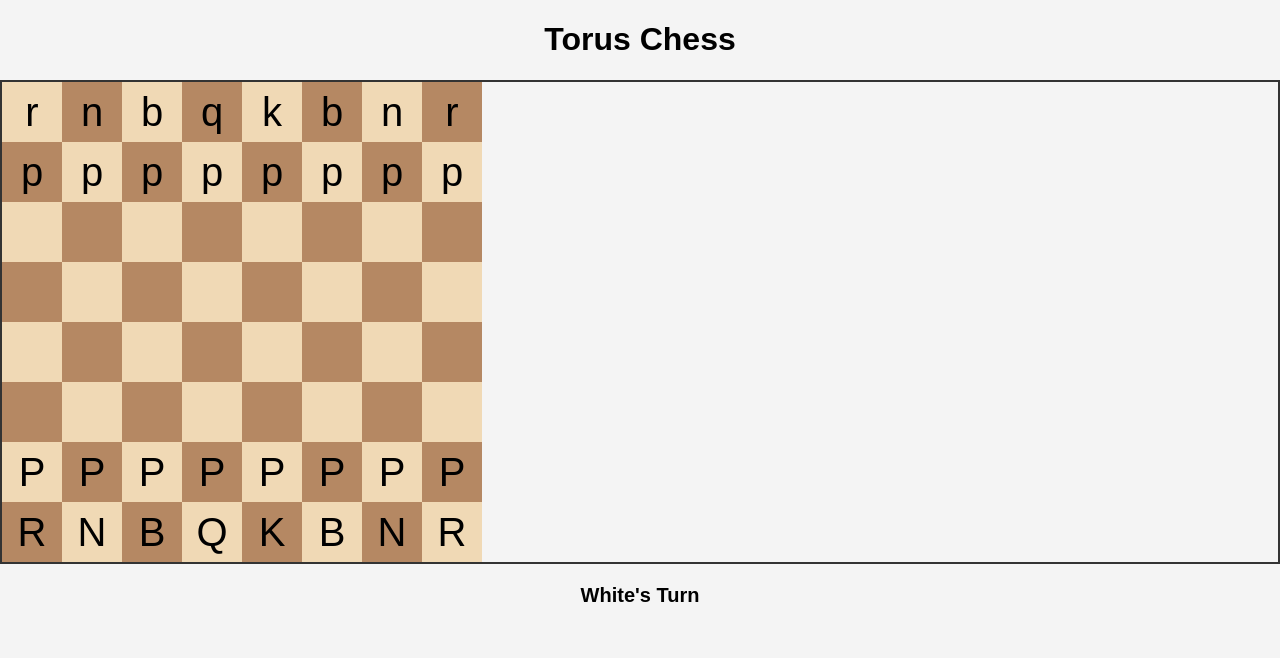
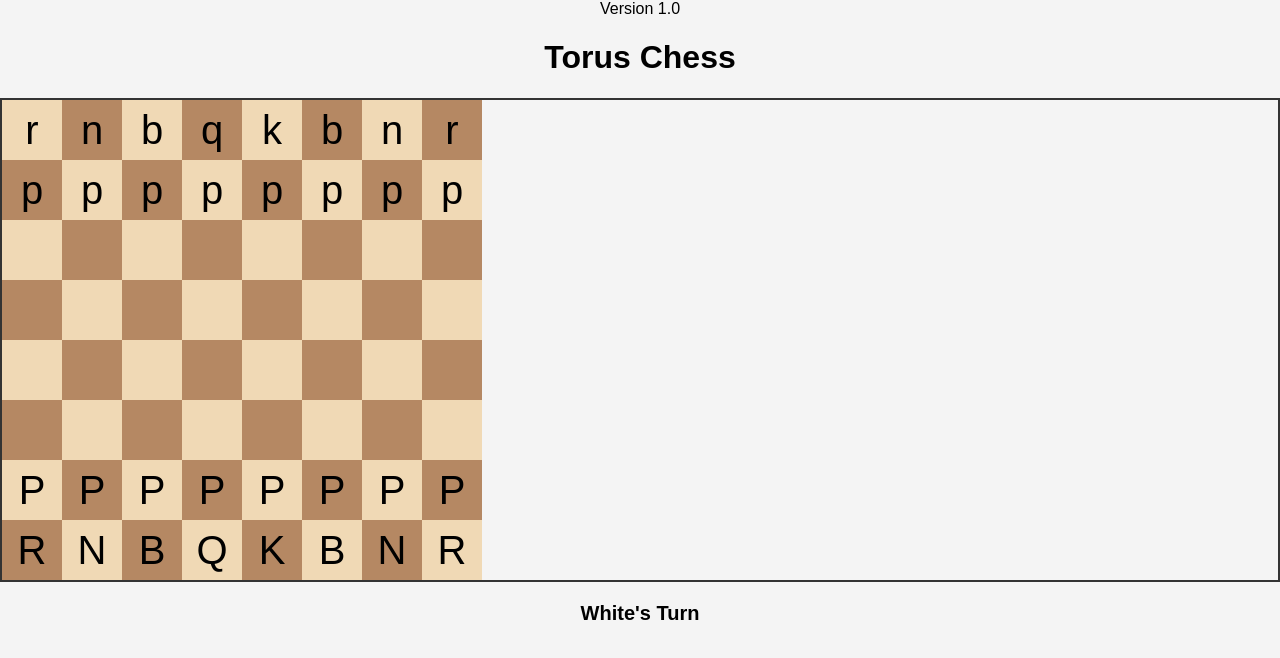
Before and after one commit to MoCoXIII/Torus-Chess, a plain HTML site: page index.html in a window 1280 px wide. Drawn offline with Linux system fonts and the light colour scheme.

Commit message:
Added Version Info

```diff
--- a/index.html
+++ b/index.html
@@ -7,6 +7,7 @@
   <link rel="stylesheet" href="style.css">
 </head>
 <body>
+  <div id="version">Version 1.0</div>
   <h1>Torus Chess</h1>
   <div id="chessboard"></div>
   <div id="turn-indicator">White's Turn</div>
```
